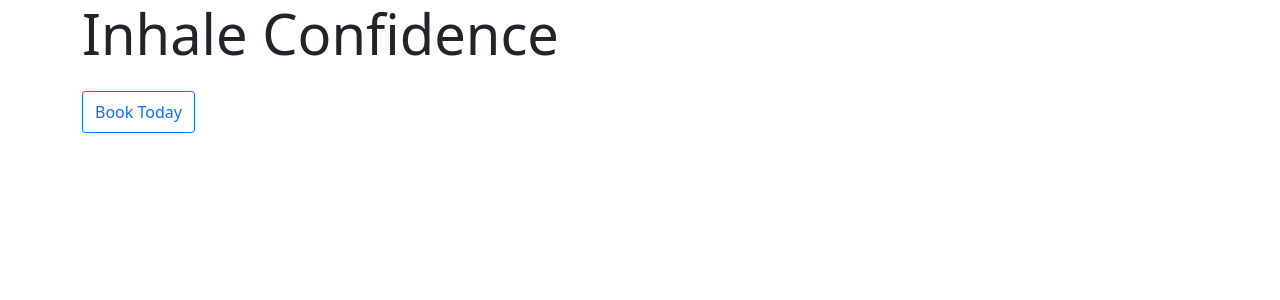
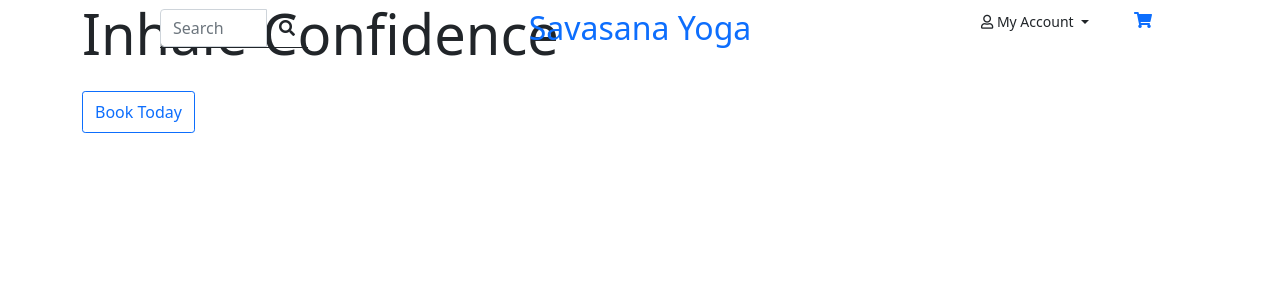
Before and after one commit to Code-Institute-Submissions/savasana_yoga, a Django app: page / in a window 1280 px wide. Shown: the top 300 px of the page. Run offline with Django 3.2, Linux system fonts and the light colour scheme; some libraries are stand-ins or nearby versions.

Commit message:
Add main page header including navbar logo, profile dropdown button, search form and shopping icon

```diff
--- a/templates/base.html
+++ b/templates/base.html
@@ -36,7 +36,69 @@
     </head>
 
         <body>
-            <header class="container-fluid fixed-top"></header>
+            <header class="container-fluid fixed-top">
+                <div class="row">
+                    <div class="col-12 col-lg-3 my-auto py-1 py-lg-0">
+                        <form method="GET" action="">
+                            <div class="input-group w-50 ms-auto my-auto border-bottom border-dark">
+                                <input class="form-control search-bar" type="text" name="query" placeholder="Search">
+                                <div class="input-group-append">
+                                    <button class="form-control btn btn-search" type="submit">
+                                        <span class="icon search-icon">
+                                            <i class="fas fa-search"></i>
+                                        </span>
+                                    </button>
+                                </div>
+                            </div>
+                        </form>
+                    </div>
+                    <div class="col-12 col-lg-6 my-auto my-auto py-lg-0 text-center">
+                        <a href="{% url 'home' %}" class="nav-link nav-brand-link">
+                            <h2 class="logo-font my-auto">
+                                Savasana Yoga
+                            </h2>
+                        </a>
+                    </div>
+                    <div class="col-12 col-lg-3 my-auto py-1 py-lg-0">
+                        <ul class="list-inline list-unstyled">
+                            <li class="list-inline-item dropdown">
+                                <button class="btn btn-sm profile-btn dropdown-toggle" type="button"
+                                id="dropdownProfileBtn" data-bs-toggle="dropdown" aria-expanded="false">
+                                    <i class="far fa-user"></i> My Account
+                                </button>
+
+
+                                <div class="dropdown-menu border-0" aria-labelledby="dropdownProfileBtn">
+                                        {% if request.user.is_authenticated %}
+                                            {% if request.user.is_superuser %}
+                                                <a href="" class="dropdown-item">Product Management</a>
+                                            {% endif %}
+                                            <a href="" class="dropdown-item">My Profile</a>
+                                            <a href="{% url 'account_logout' %}" class="dropdown-item">Logout</a>
+                                        {% else %}
+                                            <a href="{% url 'account_signup' %}" class="dropdown-item">Register</a>
+                                            <a href="{% url 'account_login' %}" class="dropdown-item">Login</a>
+                                        {% endif %}
+                                    </div>
+                                </li>
+                            </li>
+                            <li class="list-inline-item">
+                                <li class="list-inline-item">
+                                    <a class="nav-link" href="">
+                                        <div class="text-center">
+                                            <div><i class="fas fa-shopping-cart"></i></div>
+
+                                        </div>
+                                    </a>
+                                </li>
+                            </li>
+
+                          </ul>
+                    </div>
+                </div>
+            </header>
+
+
 
             {% if messages %}
                 <div class="message-container"></div>
```
